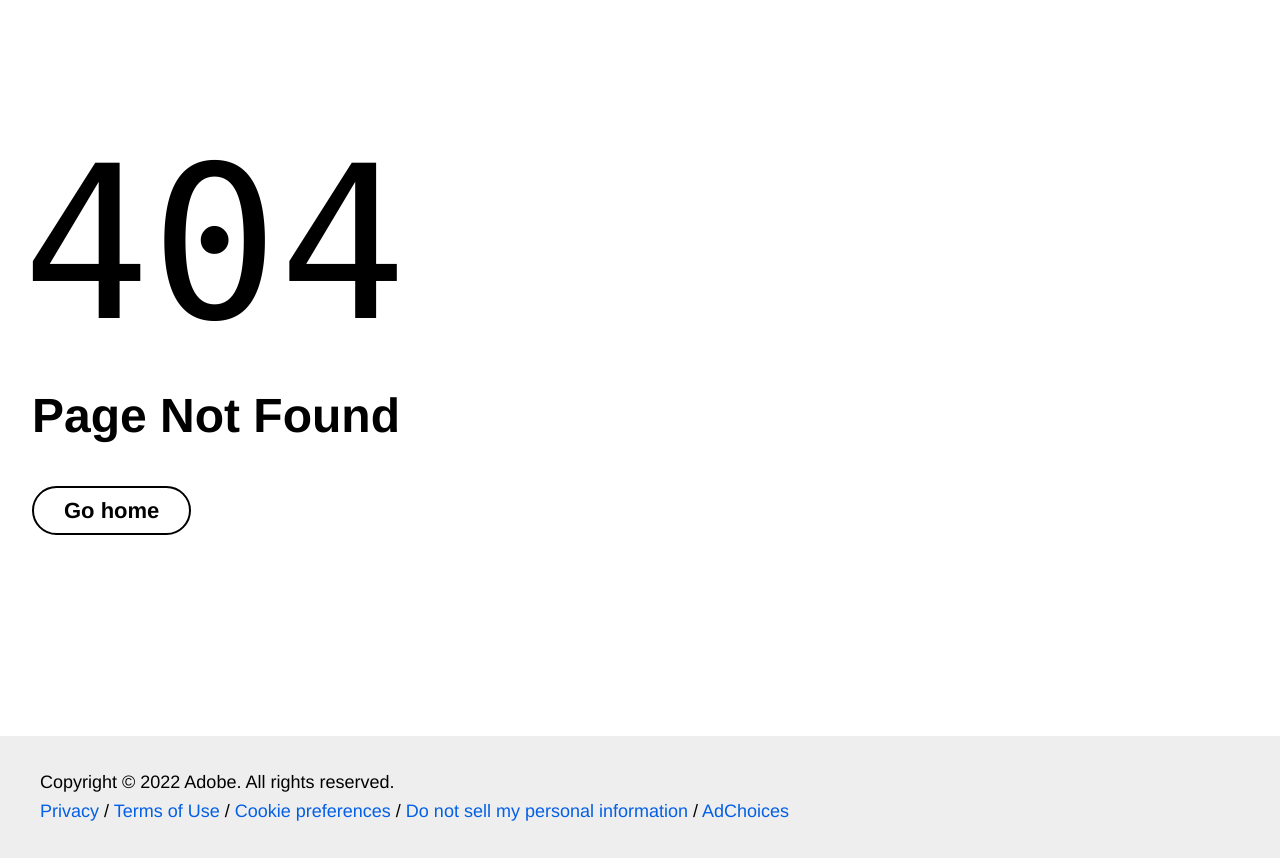
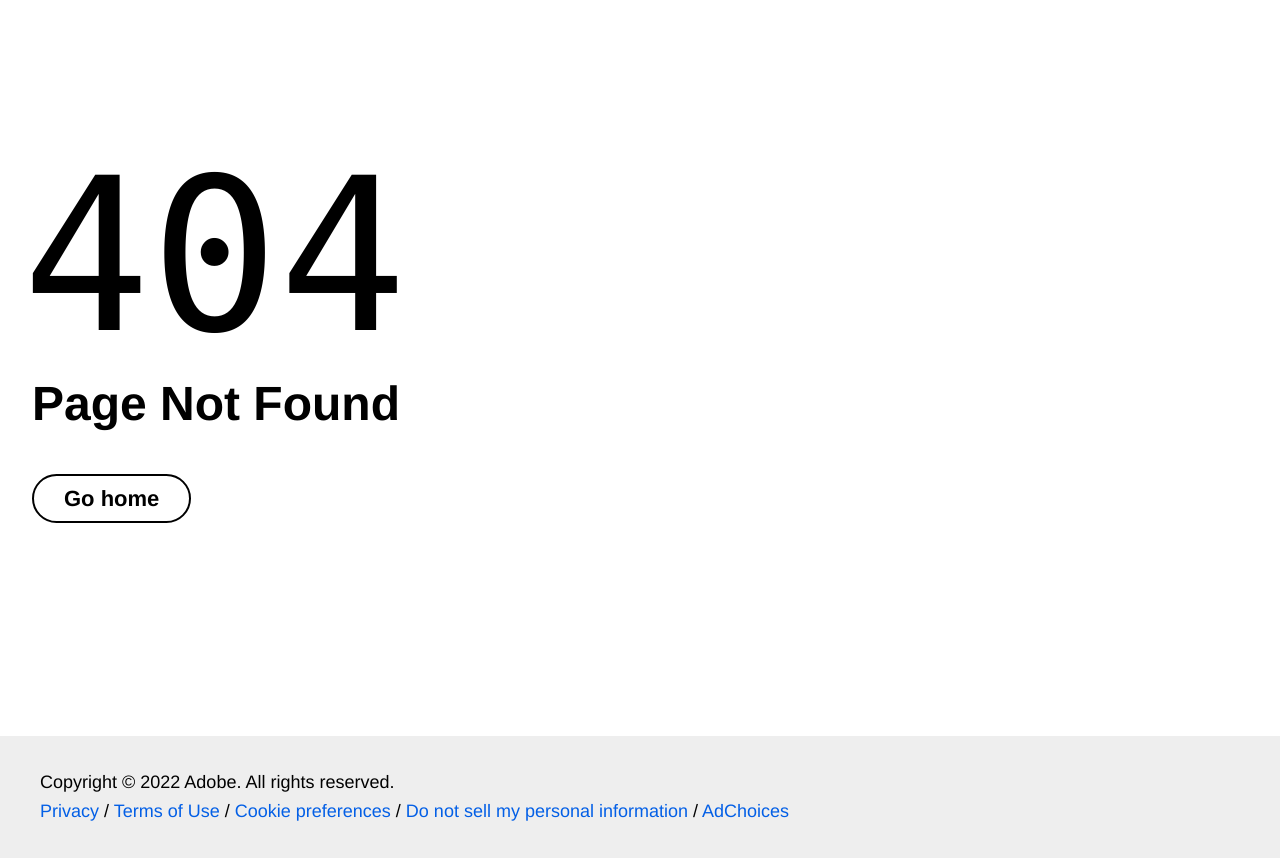
Before and after one commit to Waynecha/my-website, a website with bundled scripts: page 404.html in a window 1280 px wide. Shown: the part 64-922 px from the top of the page. Built offline with nearby package versions, Linux system fonts and the light colour scheme; files whose address does not match are found by name.

Commit message:
Update styles.css

```diff
--- a/styles/styles.css
+++ b/styles/styles.css
@@ -76,7 +76,7 @@ h4, h5, h6 {
   font-family: var(--heading-font-family);
   font-weight: 600;
   line-height: 1.25;
-  margin-top: 1em;
+  margin-top: .5em;
   margin-bottom: .5em;
   scroll-margin: calc(var(--nav-height) + 1em);
 }
```
